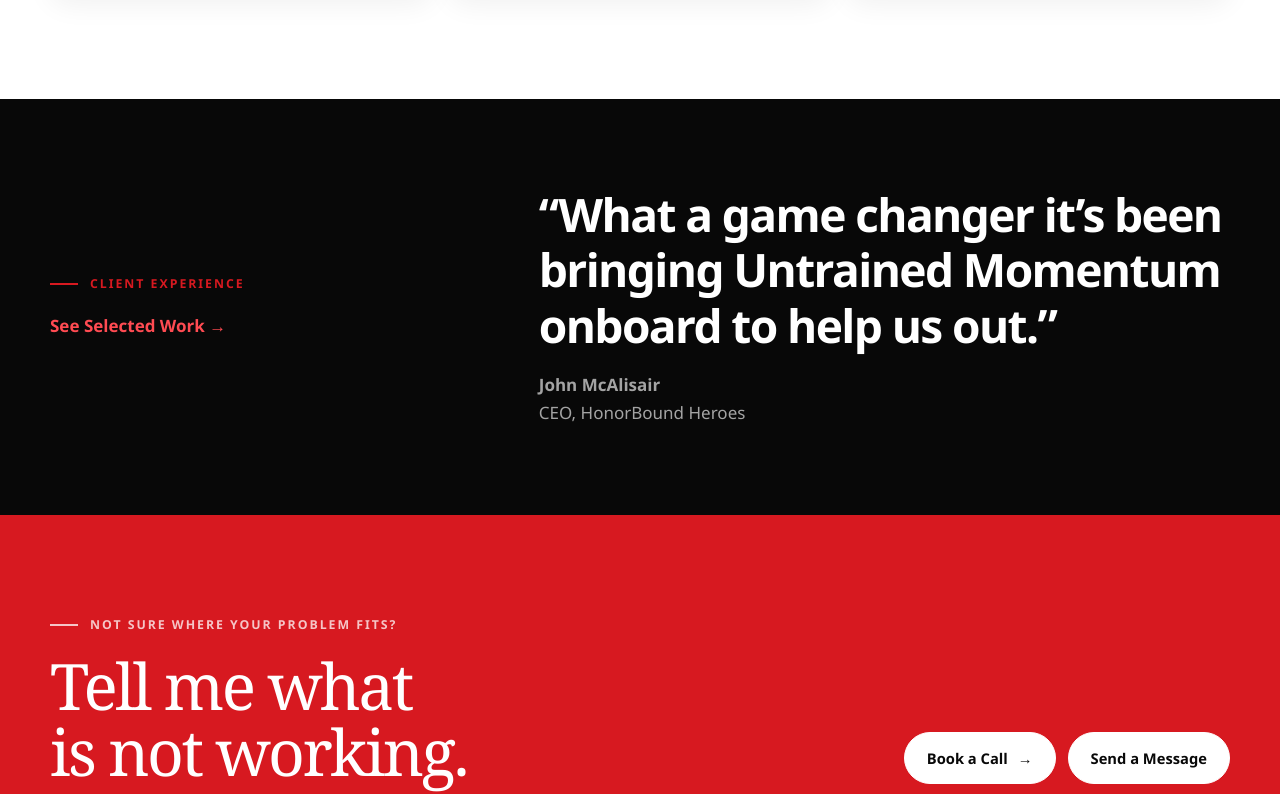
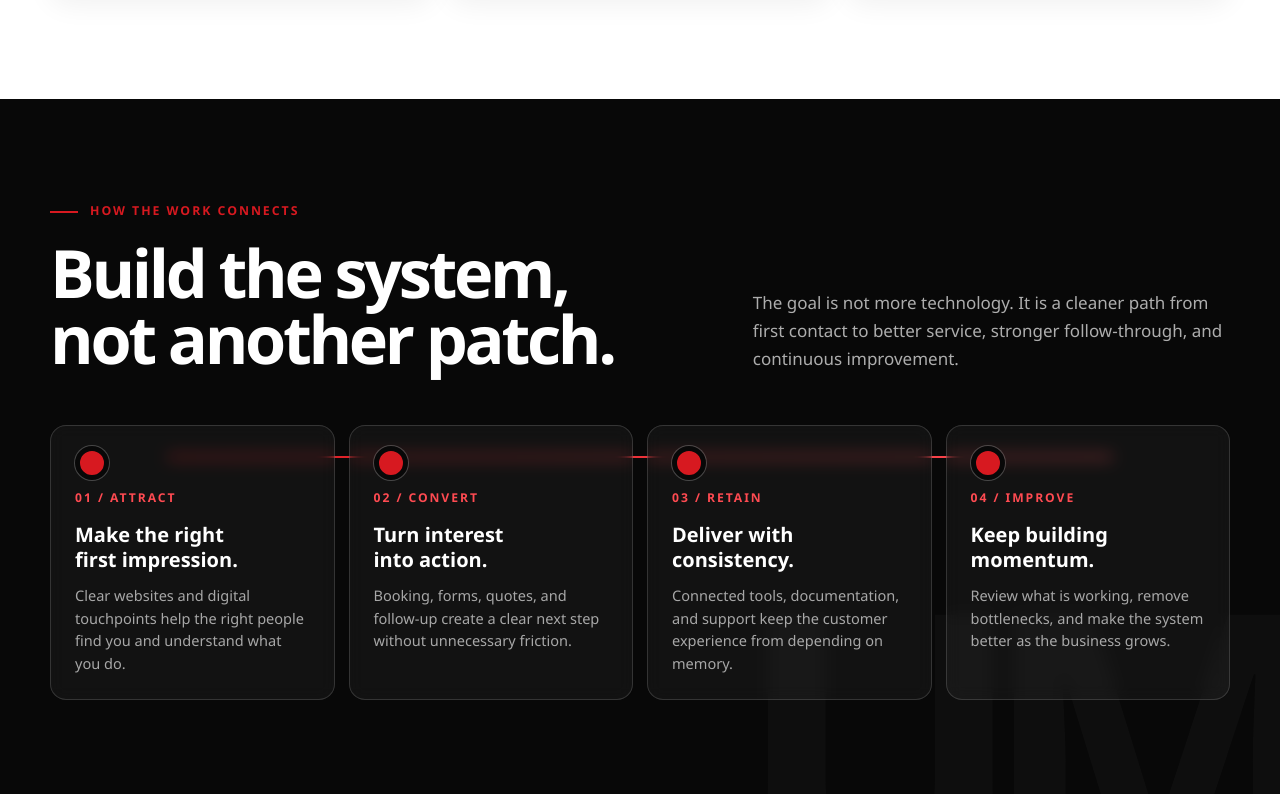
Before and after one commit to Untrainedmomentum/UntrainedMomentumWebsite, a website: page index.html in a window 1280 px wide. Shown: the part 2627-3421 px from the top of the page. Drawn offline with Linux system fonts and the light colour scheme.

Commit message:
Add custom business systems section and visual polish

```diff
--- a/index.html
+++ b/index.html
@@ -23,7 +23,7 @@
   <meta name="twitter:description" content="Websites, IT support, automation, registered agent services, and practical home technology help.">
   <meta name="twitter:image" content="https://untrainedmomentum.com/og-image.png">
 
-  <link rel="stylesheet" href="assets/styles.css?v=20260914-2">
+  <link rel="stylesheet" href="assets/styles.css?v=20260914-3">
 
   <style>
     .home-hero{position:relative;isolation:isolate;overflow:hidden;background:var(--white);padding:clamp(70px,9vw,128px) 0 clamp(62px,8vw,112px);border-bottom:1px solid var(--rule)}
@@ -88,26 +88,48 @@
     .service-home-card p{color:var(--muted);font-size:.94rem;line-height:1.55}
     .service-home-card .text-link{margin-top:auto;font-size:.9rem}
 
-    .proof-home{background:var(--ink);color:var(--white);padding:clamp(58px,7vw,88px) 0}
+    .momentum-system{position:relative;overflow:hidden;padding:clamp(70px,8vw,108px) 0;background:var(--ink);color:var(--white)}
+    .momentum-system:after{content:"UM";position:absolute;right:-.04em;bottom:-.34em;color:rgba(255,255,255,.025);font-size:clamp(14rem,30vw,32rem);font-weight:900;line-height:1;letter-spacing:-.12em;pointer-events:none}
+    .system-heading{position:relative;z-index:1;display:grid;grid-template-columns:1fr .72fr;gap:40px;align-items:end;margin-bottom:52px}
+    .system-heading h2{margin:0;font-family:"Aptos","Segoe UI",Arial,sans-serif;font-size:clamp(2.4rem,5.2vw,4.7rem);font-weight:850;letter-spacing:-.05em;line-height:1}
+    .system-heading p:last-child{margin:0;color:rgba(255,255,255,.67)}
+    .system-track{position:relative;z-index:1;display:grid;grid-template-columns:repeat(4,1fr);gap:14px}
+    .system-track:before{content:"";position:absolute;z-index:-1;left:10%;right:10%;top:31px;height:2px;background:linear-gradient(90deg,var(--red),#ff4b52);transform:scaleX(0);transform-origin:left;animation:system-line 1.4s .35s cubic-bezier(.2,.8,.2,1) forwards}
+    .system-step{position:relative;min-height:245px;padding:62px 24px 25px;border:1px solid rgba(255,255,255,.15);border-radius:16px;background:rgba(255,255,255,.045);backdrop-filter:blur(8px);transition:transform .22s ease,border-color .22s ease,background .22s ease}
+    .system-step:before{content:attr(data-step);position:absolute;top:20px;left:24px;display:grid;place-items:center;width:24px;height:24px;border:5px solid var(--ink);border-radius:50%;background:var(--red);color:transparent;box-shadow:0 0 0 1px rgba(255,255,255,.22)}
+    .system-step:hover{transform:translateY(-6px);border-color:rgba(255,75,82,.62);background:rgba(255,255,255,.075)}
+    .system-step strong{display:block;margin-bottom:14px;color:#ff4b52;font-size:.76rem;letter-spacing:.16em}
+    .system-step h3{margin-bottom:12px;font-size:1.25rem}
+    .system-step p{margin:0;color:rgba(255,255,255,.63);font-size:.91rem;line-height:1.55}
+    .system-track .reveal:nth-child(2){transition-delay:100ms}
+    .system-track .reveal:nth-child(3){transition-delay:200ms}
+    .system-track .reveal:nth-child(4){transition-delay:300ms}
+    @keyframes system-line{to{transform:scaleX(1)}}
+
+    .proof-home{background:var(--ink);color:var(--white);padding:clamp(58px,7vw,88px) 0;border-top:1px solid rgba(255,255,255,.12)}
     .proof-home-inner{display:grid;grid-template-columns:.72fr 1.28fr;gap:clamp(42px,8vw,100px);align-items:center}
     .proof-home blockquote{margin:0;font-size:clamp(1.65rem,3.6vw,3rem);font-weight:750;line-height:1.2;letter-spacing:-.035em}
     .proof-home .proof-name{margin:18px 0 0;color:rgba(255,255,255,.63)}
     .proof-home .text-link{color:#ff4b52}
 
     @media(max-width:900px){
-      .home-hero-grid,.services-heading,.proof-home-inner{grid-template-columns:1fr}
+      .home-hero-grid,.services-heading,.system-heading,.proof-home-inner{grid-template-columns:1fr}
+      .system-track{grid-template-columns:1fr 1fr}
+      .system-track:before{display:none}
       .home-side-card{max-width:none}
       .service-home-grid{grid-template-columns:1fr 1fr}
     }
     @media(prefers-reduced-motion:reduce){
-      .home-hero:after,.momentum-graphic *{animation:none!important}
+      .home-hero:after,.momentum-graphic *,.system-track:before{animation:none!important}
+      .system-track:before{transform:scaleX(1)}
     }
     @media(max-width:620px){
       .home-hero{padding:48px 0 58px}
       .home-hero h1{font-size:clamp(2.7rem,13.5vw,4rem);line-height:.96}
       .home-hero-copy{font-size:1.05rem}
       .home-side-card{padding:24px 20px}
-      .audience-grid,.service-home-grid{grid-template-columns:1fr}
+      .audience-grid,.service-home-grid,.system-track{grid-template-columns:1fr}
+      .system-step{min-height:0;padding-top:58px}
       .audience-card{min-height:280px;padding:26px 22px}
       .service-home-card{min-height:220px;padding:24px 21px}
       .service-home-card .service-number{margin-bottom:30px}
@@ -294,6 +316,40 @@
       </div>
     </section>
 
+    <section class="momentum-system" aria-labelledby="momentum-system-title">
+      <div class="shell">
+        <div class="system-heading reveal">
+          <div>
+            <p class="eyebrow">How the Work Connects</p>
+            <h2 id="momentum-system-title">Build the system, not another patch.</h2>
+          </div>
+          <p>The goal is not more technology. It is a cleaner path from first contact to better service, stronger follow-through, and continuous improvement.</p>
+        </div>
+        <div class="system-track">
+          <article class="system-step reveal" data-step="01">
+            <strong>01 / ATTRACT</strong>
+            <h3>Make the right first impression.</h3>
+            <p>Clear websites and digital touchpoints help the right people find you and understand what you do.</p>
+          </article>
+          <article class="system-step reveal" data-step="02">
+            <strong>02 / CONVERT</strong>
+            <h3>Turn interest into action.</h3>
+            <p>Booking, forms, quotes, and follow-up create a clear next step without unnecessary friction.</p>
+          </article>
+          <article class="system-step reveal" data-step="03">
+            <strong>03 / RETAIN</strong>
+            <h3>Deliver with consistency.</h3>
+            <p>Connected tools, documentation, and support keep the customer experience from depending on memory.</p>
+          </article>
+          <article class="system-step reveal" data-step="04">
+            <strong>04 / IMPROVE</strong>
+            <h3>Keep building momentum.</h3>
+            <p>Review what is working, remove bottlenecks, and make the system better as the business grows.</p>
+          </article>
+        </div>
+      </div>
+    </section>
+
     <section class="proof-home">
       <div class="shell proof-home-inner reveal">
         <div>
@@ -354,6 +410,6 @@
     </div>
   </footer>
 
-  <script src="assets/site.js?v=20260914-2" defer></script>
+  <script src="assets/site.js?v=20260914-3" defer></script>
 </body>
 </html>
```
